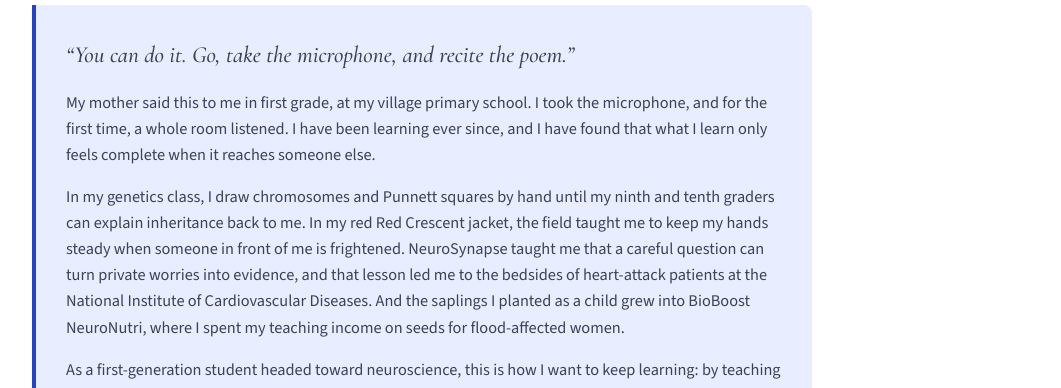
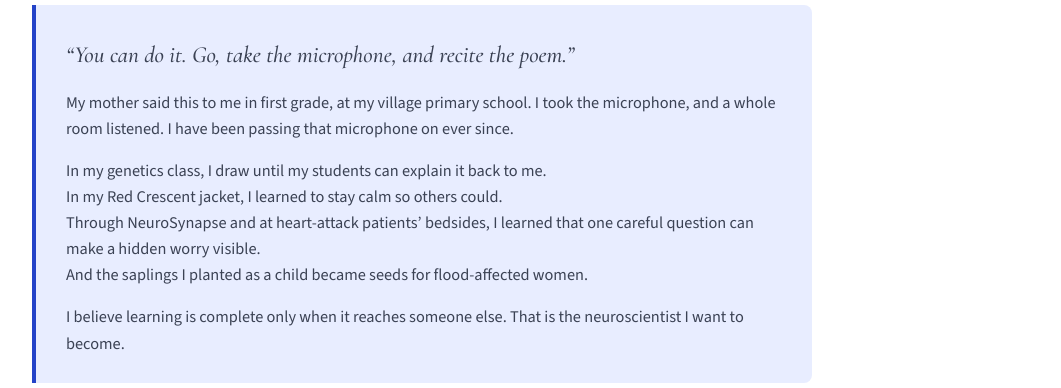
Before and after one commit to fatematujjohuratonni/tonni-portfolio, a plain HTML site: page index.html in a window 1280 px wide. Shown: the part 964-1352 px from the top of the page, without its empty margins (46-1107 px from the left). Drawn offline with nearby package versions, Linux system fonts and the light colour scheme.

Commit message:
Bio: shorter, line-by-line version
Co-Authored-By: Claude Opus 5.5 <noreply@anthropic.com>
Claude-Session: https://claude.ai/code/session_01Ja8CpTwkKHjqj9GyXGceqw

```diff
--- a/content.js
+++ b/content.js
@@ -18,7 +18,7 @@ window.PORTFOLIO = {
 
   quoteBn: "",
   quoteEn: "“You can do it. Go, take the microphone, and recite the poem.”",
-  intro: "My mother said this to me in first grade, at my village primary school. I took the microphone, and for the first time, a whole room listened. I have been learning ever since, and I have found that what I learn only feels complete when it reaches someone else.\n\nIn my genetics class, I draw chromosomes and Punnett squares by hand until my ninth and tenth graders can explain inheritance back to me. In my red Red Crescent jacket, the field taught me to keep my hands steady when someone in front of me is frightened. NeuroSynapse taught me that a careful question can turn private worries into evidence, and that lesson led me to the bedsides of heart-attack patients at the National Institute of Cardiovascular Diseases. And the saplings I planted as a child grew into BioBoost NeuroNutri, where I spent my teaching income on seeds for flood-affected women.\n\nAs a first-generation student headed toward neuroscience, this is how I want to keep learning: by teaching it, using it, and letting it change the lives around me.",
+  intro: "My mother said this to me in first grade, at my village primary school. I took the microphone, and a whole room listened. I have been passing that microphone on ever since.\n\nIn my genetics class, I draw until my students can explain it back to me.\nIn my Red Crescent jacket, I learned to stay calm so others could.\nThrough NeuroSynapse and at heart-attack patients’ bedsides, I learned that one careful question can make a hidden worry visible.\nAnd the saplings I planted as a child became seeds for flood-affected women.\n\nI believe learning is complete only when it reaches someone else. That is the neuroscientist I want to become.",
 
   numbers: [
     { value: "3",    label: "international research conferences" },
--- a/index.html
+++ b/index.html
@@ -402,7 +402,7 @@ footer b{color:#fff;font-family:var(--serif);font-size:1.3rem;letter-spacing:.05
   // cover + intro
   h += '<div class="cover"><img src="'+esc(D.cover)+'" alt="'+esc(D.coverAlt)+'"></div>';
   h += '<section class="intro"><div class="wrap"><p class="eyebrow">'+esc(D.eyebrow)+'</p><h1>'+esc(D.name)+'</h1>'
-     + '<div class="quote">'+(D.quoteBn?'<p class="bn" lang="bn">'+esc(D.quoteBn)+'</p>':'')+'<p class="en">'+esc(D.quoteEn)+'</p>'+D.intro.split('\n\n').map(function(t){return '<p class="bio">'+fmt(t)+'</p>'}).join('')+'</div>'
+     + '<div class="quote">'+(D.quoteBn?'<p class="bn" lang="bn">'+esc(D.quoteBn)+'</p>':'')+'<p class="en">'+esc(D.quoteEn)+'</p>'+D.intro.split('\n\n').map(function(t){return '<p class="bio">'+fmt(t).replace(/\n/g,'<br>')+'</p>'}).join('')+'</div>'
      + '<div class="connect-row">'+D.connect.map(function(c){return '<a href="'+esc(c.url)+'"'+ext(c.url)+'>'+ICONS[c.kind]+esc(c.label)+'</a>'}).join('')+'</div>'
      + '<div class="numbers">'+D.numbers.map(function(n){return '<div><b>'+esc(n.value)+'</b><span>'+esc(n.label)+'</span></div>'}).join('')+'</div></div></section>';
 
```
